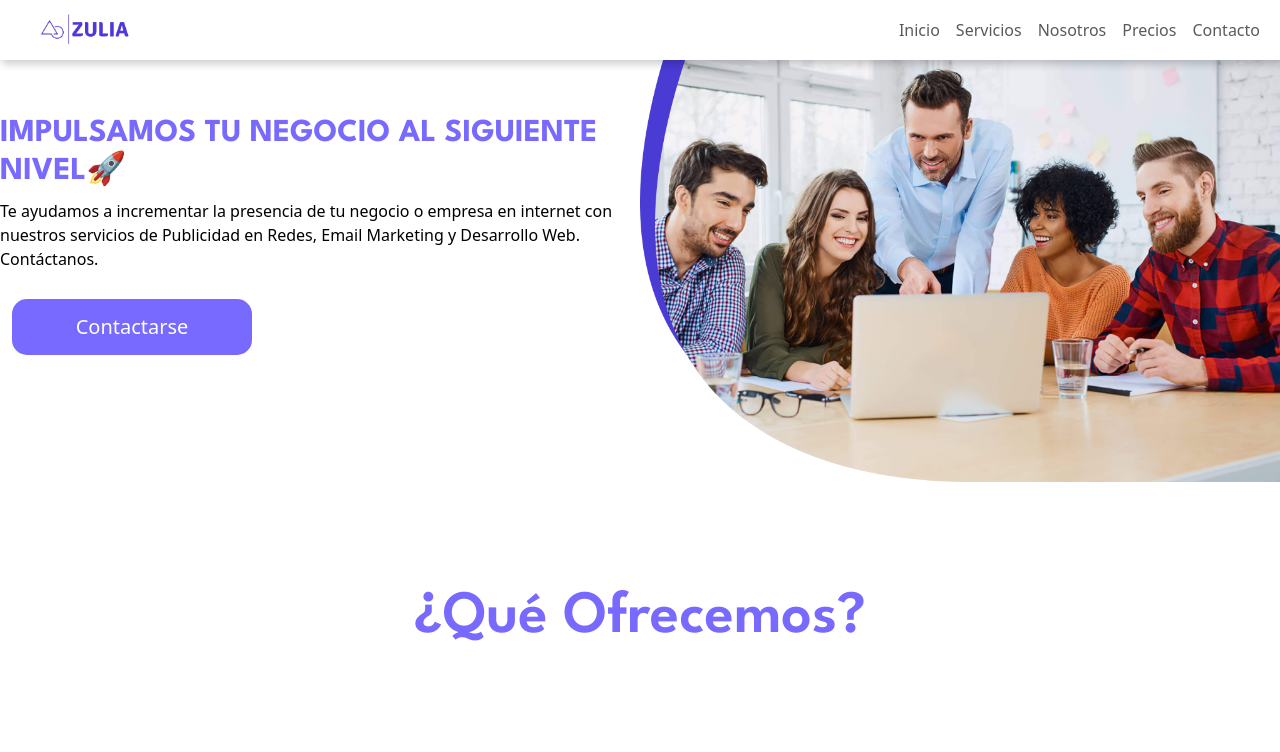
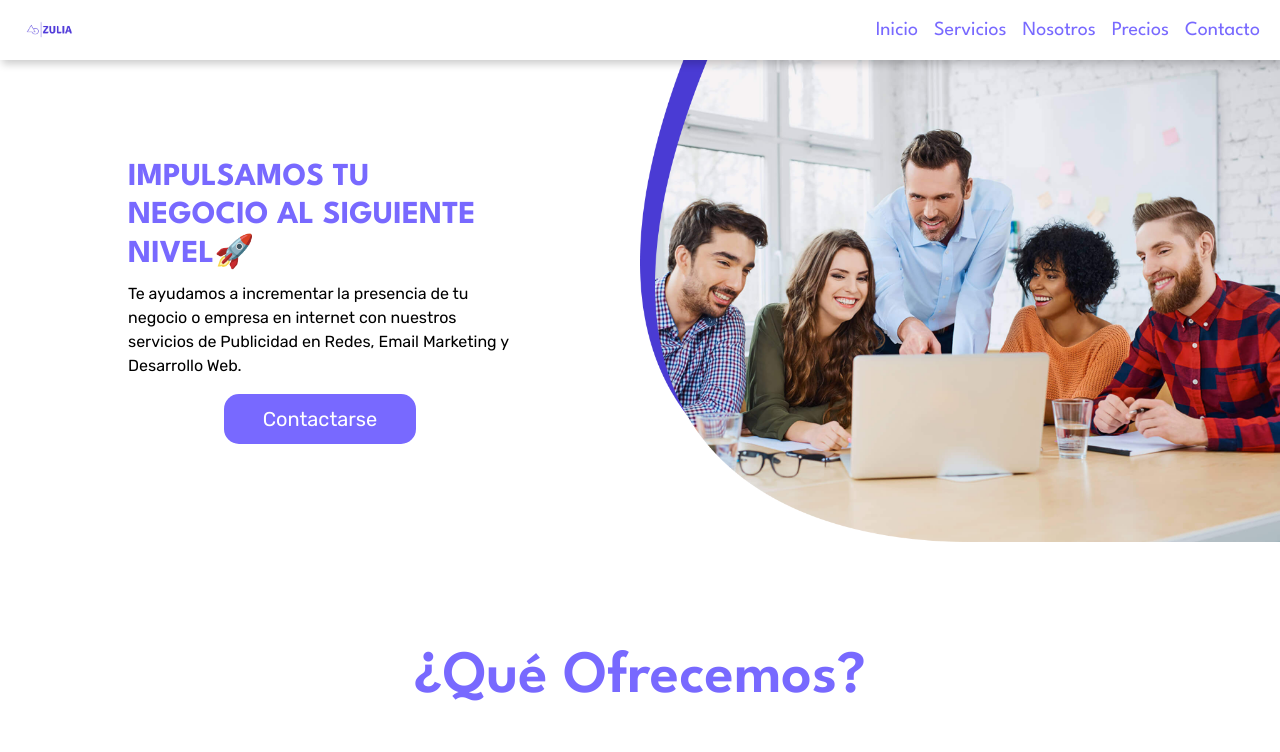
Before and after one commit to MaikolReyes/Zulia-Marketing-Digital, a React (Vite) app: page / in a window 1280 px wide. Shown: the top 752 px of the page. Built offline with nearby package versions, Linux system fonts and the light colour scheme.

Commit message:
small changes in hero and navbar

```diff
--- a/src/components/Navbar.tsx
+++ b/src/components/Navbar.tsx
@@ -6,9 +6,10 @@ export const Navbar = () => {
 
     return (
         <>
-            <nav className="navbar navbar-expand-lg d-flex justify-between">
-                <div className="container-fluid d-flex justify-between">
-                    <a className="navbar-brand" href="#inicio"><img src={logo} alt="Logo-empresa" className='logo w-40 m-10' /></a>
+            <nav className="navbar navbar-expand-lg">
+
+                <div className="container-fluid">
+                    <a className="navbar-brand" href="#inicio"><img src={logo} alt="Logo-empresa" className='logo' /></a>
                     <button className="navbar-toggler" type="button" data-bs-toggle="collapse" data-bs-target="#navbarNav" aria-controls="navbarNav" aria-expanded="false" aria-label="Toggle navigation">
                         <span className="navbar-toggler-icon"></span>
                     </button>
--- a/src/layout/Hero.tsx
+++ b/src/layout/Hero.tsx
@@ -7,10 +7,10 @@ export const Hero = () => {
             <div className='hero' id='inicio'>
                 <div className='hero__content animate__animated animate__backInLeft'>
                     <h2 className='hero__text'>Impulsamos tu negocio al siguiente nivel🚀</h2>
-                    <p className='font-myCustomFontSecondary desktop:text-lg text-black'>Te ayudamos a incrementar la presencia de tu negocio o empresa en internet con nuestros servicios de Publicidad en Redes, Email Marketing y Desarrollo Web. Contáctanos.</p>
-                    <a id='text' className='hero__button rounded-2xl font-myCustomFontSecondary xl:w-40 xl:h-12 2xl:text-xl btn animate__animated animate__backInLeft' href='https://wa.me/message/X65MZULZJUFYL1' target='_blank'>Contactarse</a>
+                    <p className='hero__description'>Te ayudamos a incrementar la presencia de tu negocio o empresa en internet con nuestros servicios de Publicidad en Redes, Email Marketing y Desarrollo Web.</p>
+                    <a id='text' className='btn hero__button animate__animated animate__backInLeft' href='https://wa.me/message/X65MZULZJUFYL1' target='_blank'>Contactarse</a>
                 </div>
-                <img src={hero} width="100%" height="100%" loading="lazy" alt="Presentacion principal" className='mt-16' />
+                <img src={hero} width="100%" height="100%" loading="lazy" alt="Presentacion principal" className='hero__foto' />
             </div>
         </>
     )
--- a/src/styles/components/_navbar.scss
+++ b/src/styles/components/_navbar.scss
@@ -7,17 +7,31 @@
     width: 100vw;
     z-index: 50;
     box-shadow: 2px 4px 8px rgba(0, 0, 0, 0.2);
+    top: 0;
+}
+
+
+.container-fluid {
+    align-items: flex-start;
+    height: 50px;
+}
+
+.logo {
+    max-height: 50px;
+    /* Ajusta este valor al tamaño deseado */
+    height: auto;
+    width: auto;
+    /* Esto mantendrá la proporción */
 }
 
 .navbar-collapse {
     display: flex;
     justify-content: end;
+
 }
 
-.container-fluid {
-    align-items: flex-start;
+.nav-link {
+    color: $primary-color;
+    font-family: $font-principal;
+    font-size: 20px;
 }
-
-.logo {
-    width: 150px;
-}
--- a/src/styles/layout/_hero.scss
+++ b/src/styles/layout/_hero.scss
@@ -2,12 +2,15 @@
     display: grid;
     grid-template-columns: 1fr 1fr;
     justify-items: stretch;
+    margin-top: 60px;
 }
 
 .hero__content {
     display: flex;
     flex-direction: column;
-    justify-content: center;
+    align-items: center;
+    width: 60%;
+    margin: auto;
 }
 
 .hero__text {
@@ -17,15 +20,20 @@
     font-weight: bold;
 }
 
+.hero__description {
+    font-family: $font-secondary;
+    color: black;
+}
+
 .hero__button {
     display: flex;
     justify-content: center;
     align-items: center;
     background-color: $primary-color;
+    font-family: $font-secondary;
     color: white;
-    height: 56px;
-    width: 240px;
-    margin: 12px;
+    height: 50px;
+    width: 50%;
     font-size: 20px;
     border-radius: 15px;
 
```
